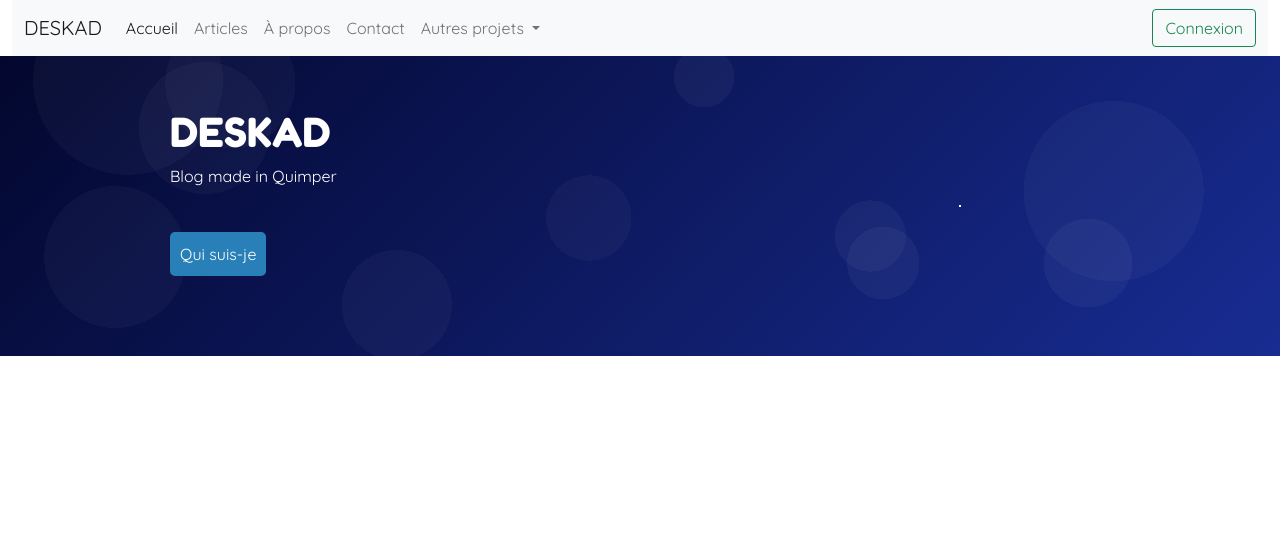
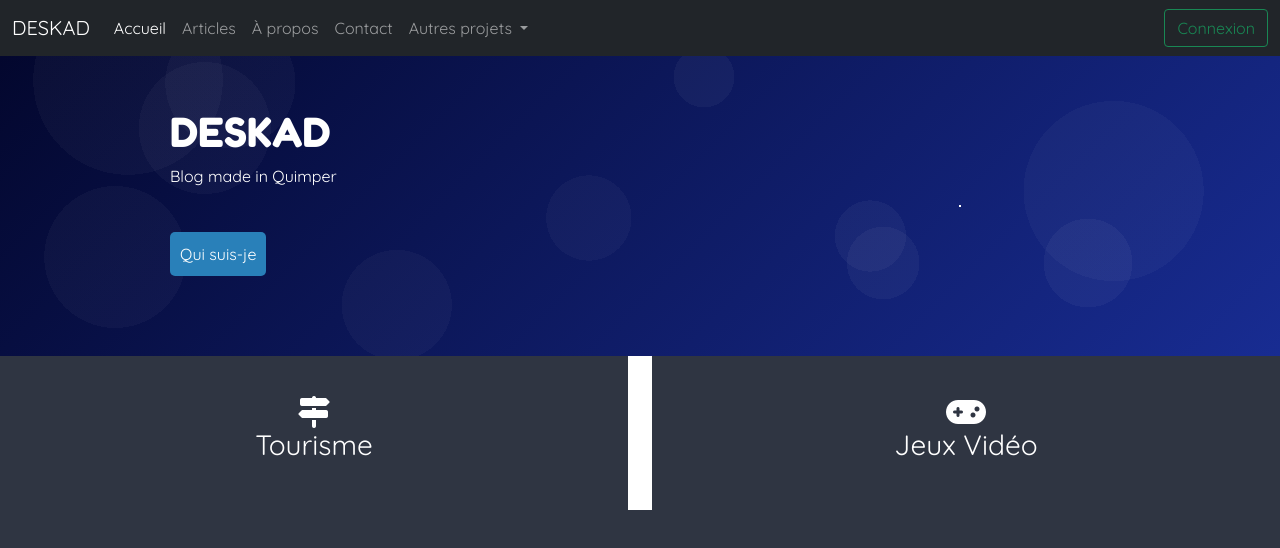
Before and after one commit to yannickbiheul/Templates_Bootstrap, a plain HTML site: page index.html in a window 1280 px wide. Drawn offline with nearby package versions, Linux system fonts and the light colour scheme.

Commit message:
Ajout section contenu

```diff
--- /dev/null
+++ b/css/contenu.css
@@ -0,0 +1,18 @@
+.contenu {
+    background-color: var(--black1);
+}
+
+.contenu-elt {
+    display: flex;
+    flex-direction: column;
+    justify-content: center;
+    align-items: center;
+
+    background-color: var(--black1);
+    color: #fff;
+    padding: 40px;
+}
+
+.contenu-elt > i {
+    font-size: 2rem;
+}
--- a/css/main.css
+++ b/css/main.css
@@ -1,8 +1,13 @@
 @import 'header.css';
 @import 'banniere.css';
+@import 'contenu.css';
 
 * {
     font-family: 'Quicksand', sans-serif;
+}
+
+html, body {
+    background-color: var(--black1);
 }
 
 h1 {
@@ -20,7 +25,7 @@ h1 {
     --green2: #2ecc71;
     --red1: #c0392b;
     --red2: #e74c3c;
-    --black1: #2c3e50;
+    --black1: #2f3542;
     --turquoise1: #16a085;
     --turquoise2: #1abc9c;
     --purple1: #8e44ad;
--- a/index.html
+++ b/index.html
@@ -29,9 +29,9 @@
 </head>
 
 <body>
-    <!-- HEADER -->
-    <header class="container-fluid">
-        <nav class="navbar navbar-expand-lg navbar-light bg-light">
+    <!-- NAV -->
+
+    <nav class="navbar navbar-expand-lg navbar-dark bg-dark">
         <div class="container-fluid">
             <a class="navbar-brand" href="#">DESKAD</a>
             <button class="navbar-toggler" type="button" data-bs-toggle="collapse"
@@ -79,7 +79,6 @@
             </div>
         </div>
     </nav>
-    </header>
 
     <section id="banniere" class="container-fluid">
         <div class="row" style="min-height: 300px;">
@@ -100,6 +99,23 @@
         </div>
     </section>
 
+    <section id="contenu">
+        <div class="row">
+            <div class="col">
+                <div class="contenu-elt">
+                    <i class="fas fa-map-signs"></i>
+                    <h3>Tourisme</h3>
+                </div>
+            </div>
+            <div class="col">
+                <div class="contenu-elt">
+                    <i class="fas fa-gamepad"></i>
+                    <h3>Jeux Vidéo</h3>
+                </div>
+            </div>
+        </div>
+    </section>
+
     <!-- JAVASCRIPT -->
     <script src="js/main.js"></script>
     <!-- BOOTSTRAP -->
```
Lines whose indentation alone changed are shown as unchanged.
